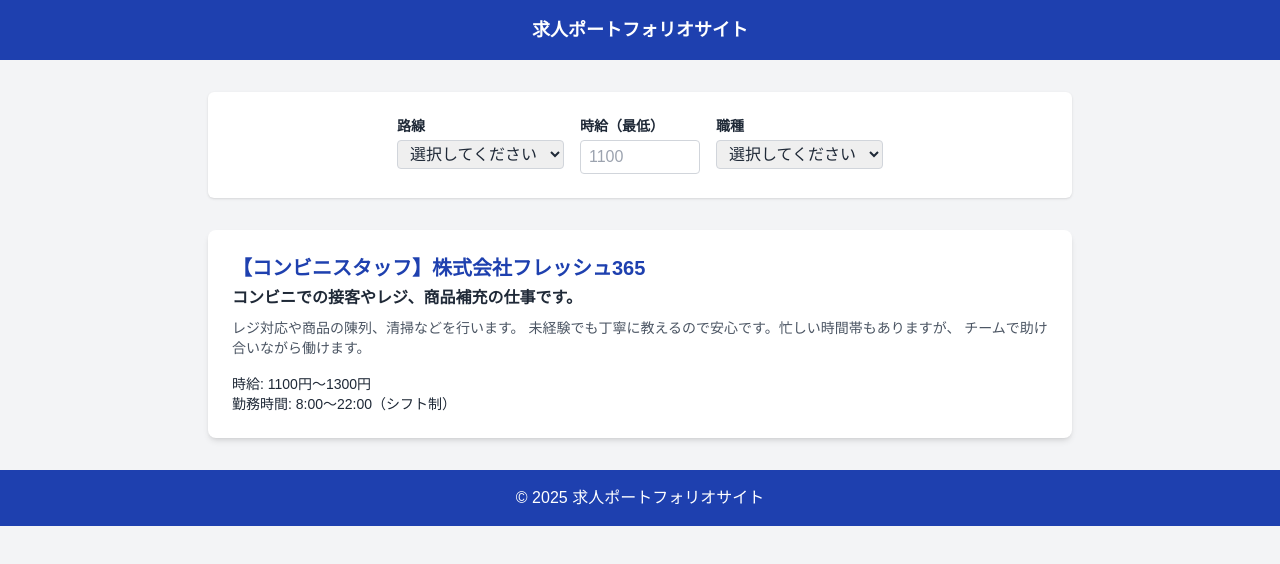
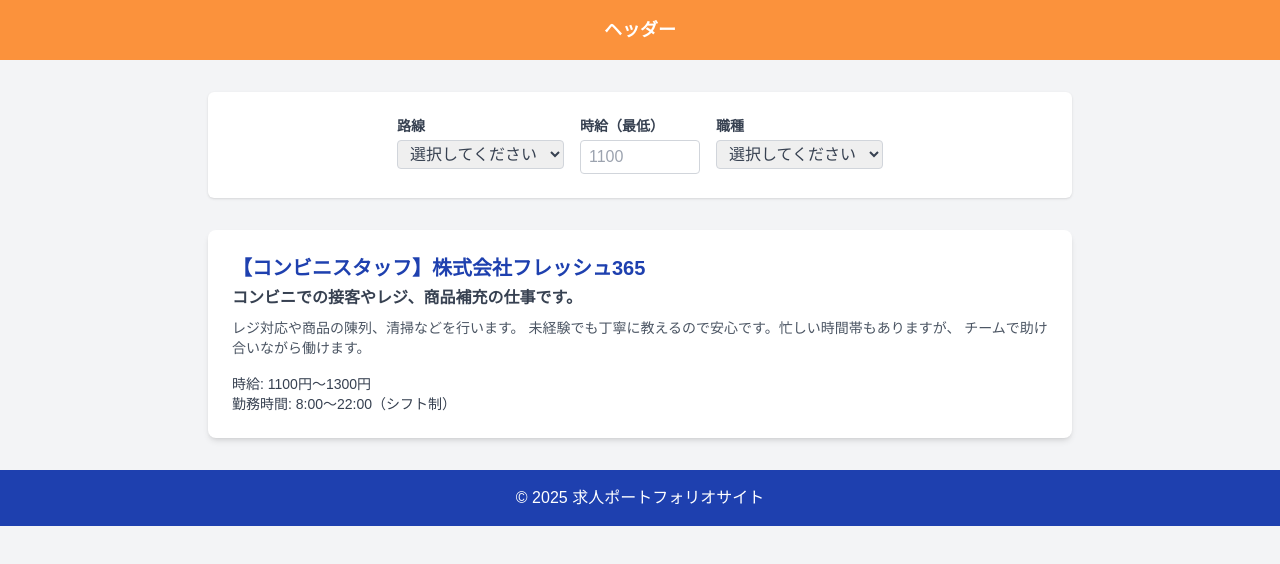
Before and after one commit to InoKotaro/baito-ai-website, a Next.js app: page / in a window 1280 px wide. Shown: the top 564 px of the page. Built offline with nearby package versions, Linux system fonts and the light colour scheme.

Commit message:
feat: ヘッダーコンポーネント化

```diff
--- a/src/app/components/Header.jsx
+++ b/src/app/components/Header.jsx
@@ -0,0 +1,7 @@
+export default function Header() {
+  return (
+    <header className="bg-orange-400 px-6 py-4 text-center text-lg font-bold text-white">
+      ヘッダー
+    </header>
+  );
+}
--- a/src/app/components/PageClient.jsx
+++ b/src/app/components/PageClient.jsx
@@ -1,13 +1,12 @@
 'use client';
-
+import Header from '@/app/components/Header';
 import SearchBar from '@/app/components/SearchBar';
 
 export default function JobPortfolioSite() {
   return (
-    <div className="min-h-screen bg-gray-100 text-gray-800">
-      <header className="bg-blue-800 px-6 py-4 text-center text-lg font-bold text-white">
-        求人ポートフォリオサイト
-      </header>
+    <div className="min-h-screen bg-gray-100 text-gray-700">
+      {/* ヘッダー */}
+      <Header />
 
       <main className="mx-auto mt-8 max-w-4xl px-4">
         {/* 検索セクション */}
```
